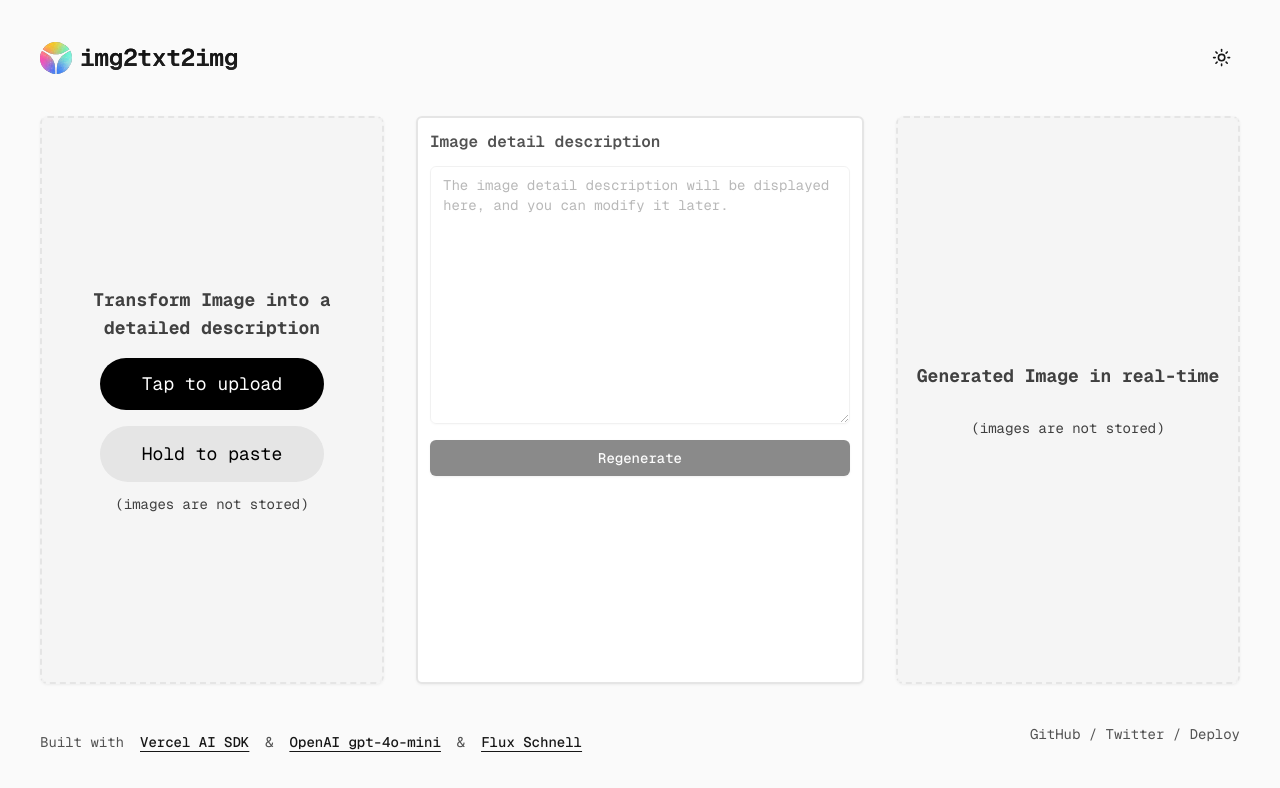
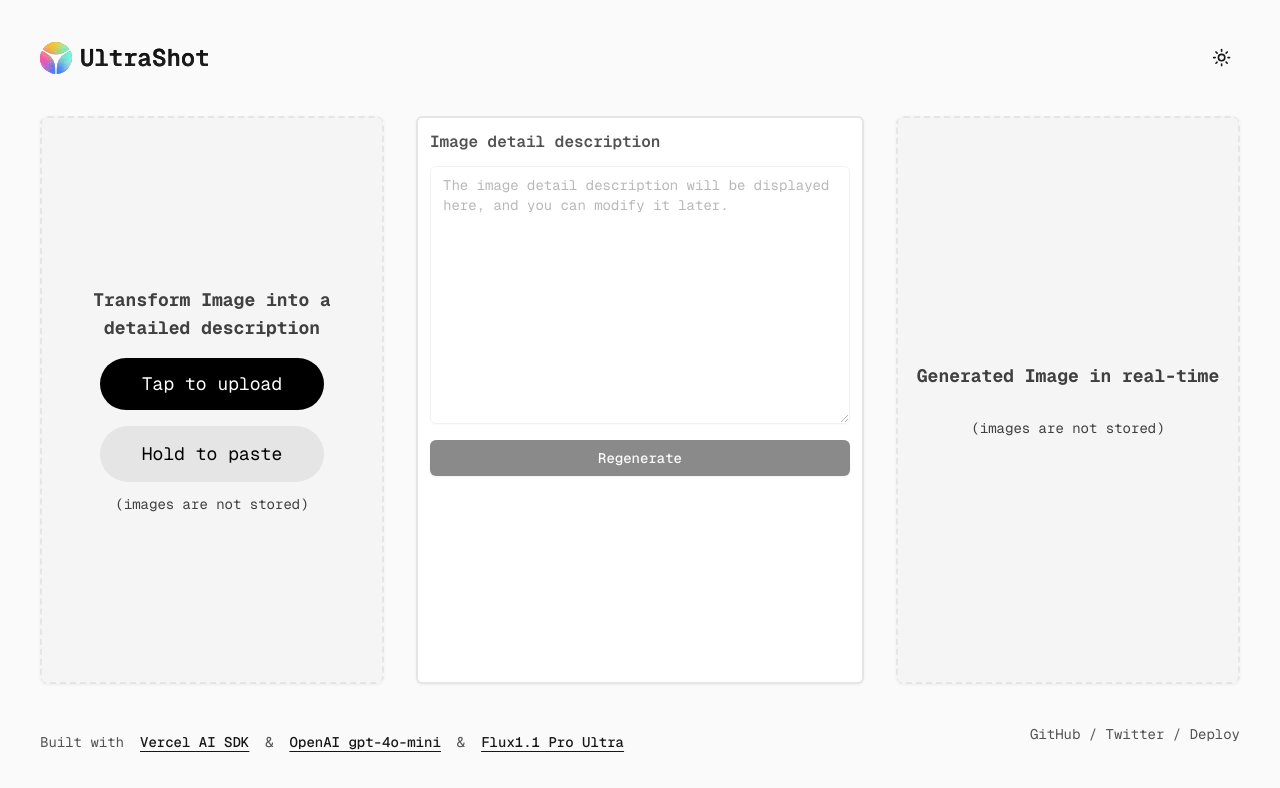
Before and after one commit to ai-repl/ultrashot, a Next.js app: page / in a window 1280 px wide. Shown: the top 788 px of the page. Built offline with nearby package versions, Linux system fonts and the light colour scheme.

Commit message:
feat: update model

```diff
--- a/app/api/imagine/route.ts
+++ b/app/api/imagine/route.ts
@@ -12,7 +12,7 @@ const replicate = new Replicate({
 const ratelimit = redis
   ? new Ratelimit({
       redis: redis,
-      limiter: Ratelimit.slidingWindow(5, "1440 m"),
+      limiter: Ratelimit.slidingWindow(3, "1440 m"),
       analytics: true,
     })
   : false;
@@ -43,11 +43,12 @@ export async function POST(req: NextRequest) {
     go_fast: true,
     num_outputs: 1,
     aspect_ratio: aspectRatio,
-    output_format: "webp",
-    output_quality: 80,
+    output_format: "jpg",
+    output_quality: 92,
   };
 
-  const output = await replicate.run("black-forest-labs/flux-schnell", {
+  // const output = await replicate.run("black-forest-labs/flux-schnell", {
+  const output = await replicate.run("black-forest-labs/flux-1.1-pro-ultra", {
     input,
   });
 
--- a/app/layout.tsx
+++ b/app/layout.tsx
@@ -62,20 +62,15 @@ export default function RootLayout({
                 </Button>
                 &
                 <Button variant="link" className="underline">
-                  <Link
-                    href="https://huggingface.co/spaces/black-forest-labs/FLUX.1-schnell"
-                    target="_blank"
-                  >
-                    Flux Schnell
+                  <Link href="https://blackforestlabs.ai/" target="_blank">
+                    Flux1.1 Pro Ultra
                   </Link>
                 </Button>
               </p>
               <p>
-                <a href="https://github.com/xiaoluoboding/img2txt2img">
-                  GitHub
-                </a>{" "}
+                <a href="https://github.com/xiaoluoboding/ultrashot">GitHub</a>{" "}
                 / <a href="https://x.com/robert_shaw_x">Twitter</a> /{" "}
-                <a href="https://vercel.com/new/clone?repository-url=https%3A%2F%2Fgithub.com%2Fxiaoluoboding%2Fimg2txt2voice&env=OPENAI_API_KEY,UPSTASH_REDIS_REST_URL,UPSTASH_REDIS_REST_TOKEN&demo-title=img2txt2img&demo-description=Image%20to%20text%20to%20audio%2C%20accurate%2C%20fast.&demo-url=https%3A%2F%2Fimg2txt2img.vercel.app%2F&demo-image=https%3A%2F%2Fimg2txt2img.vercel.app%2Fopengraph-image.png&skippable-integrations=1">
+                <a href="https://vercel.com/new/clone?repository-url=https%3A%2F%2Fgithub.com%2Fxiaoluoboding%2Fultrashot&env=OPENAI_API_KEY,UPSTASH_REDIS_REST_URL,UPSTASH_REDIS_REST_TOKEN&demo-title=ultrashot&demo-description=Image%20to%20text%20to%20audio%2C%20accurate%2C%20fast.&demo-url=https%3A%2F%2Fultrashot.vercel.app%2F&demo-image=https%3A%2F%2Fultrashot.vercel.app%2Fopengraph-image.png&skippable-integrations=1">
                   Deploy
                 </a>
               </p>
--- a/app/page.tsx
+++ b/app/page.tsx
@@ -48,7 +48,7 @@ export default function Home() {
       body: JSON.stringify({ prompt, aspectRatio: imgAspectRatio }),
     });
     const data = await response.json();
-    setImageURL(data.data?.[0] || "");
+    setImageURL(data.data || "");
     setGeneratingImage(false);
     return data.data;
   }, []);
--- a/lib/constants.ts
+++ b/lib/constants.ts
@@ -1,2 +1,2 @@
-export const siteTitle = "img2txt2img";
-export const slogan = "Image to Text to Image, reimagine, fast.";
+export const siteTitle = "UltraShot";
+export const slogan = "Image to Text to Image, reimagine, quality, ultra fast.";
--- a/package.json
+++ b/package.json
@@ -1,5 +1,5 @@
 {
-	"name": "blinkcopy",
+	"name": "ultrashot",
 	"description": "Image to text to Image, reimagine, fast.",
 	"version": "0.1.0",
 	"private": true,
```
Also changed, not shown: 1 other file (tests, documents, lock files or other folders).
